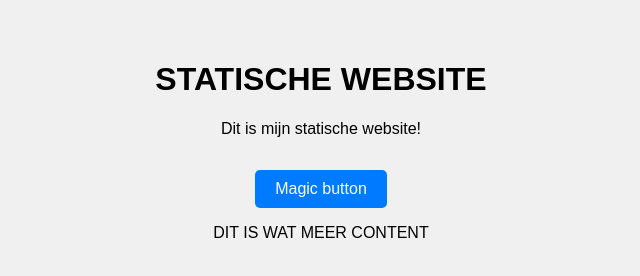
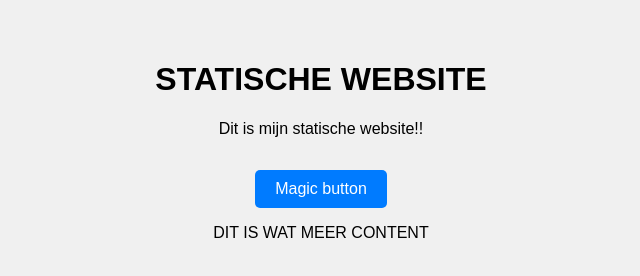
Before and after one commit to PeterCypers/TemplateCI_CD, a plain HTML site: page index.html in a window 1280 px wide. Shown: the full height of the page, 319-959 px from the left. Drawn offline with Linux system fonts and the light colour scheme.

Commit message:
added exclamation

```diff
--- a/index.html
+++ b/index.html
@@ -9,7 +9,7 @@
 <body>
   <header>
     <h1>STATISCHE WEBSITE</h1>
-    <p>Dit is mijn statische website!</p>
+    <p>Dit is mijn statische website!!</p>
   </header>
   <main>
     <button onclick="magicButton()">Magic button</button>
```
